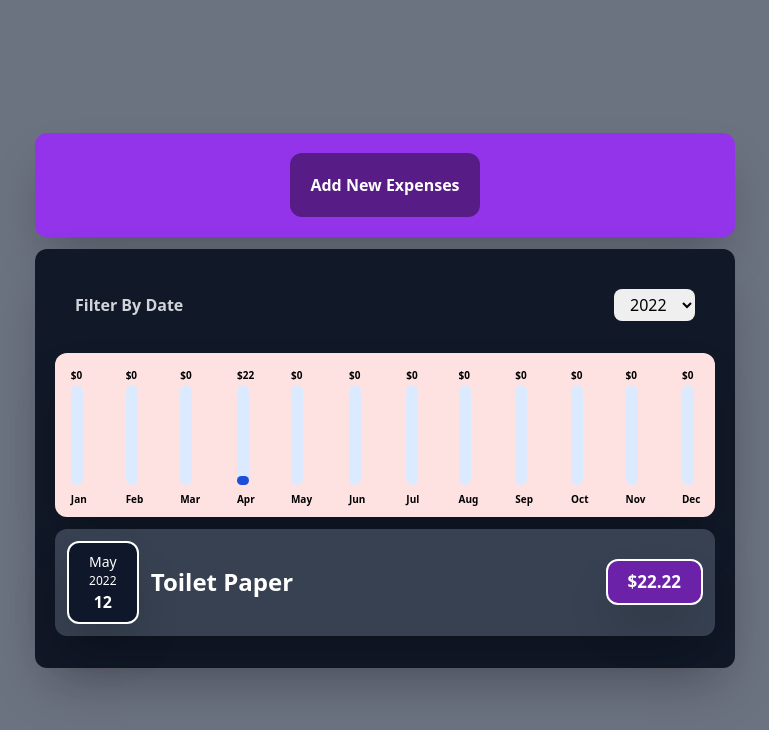
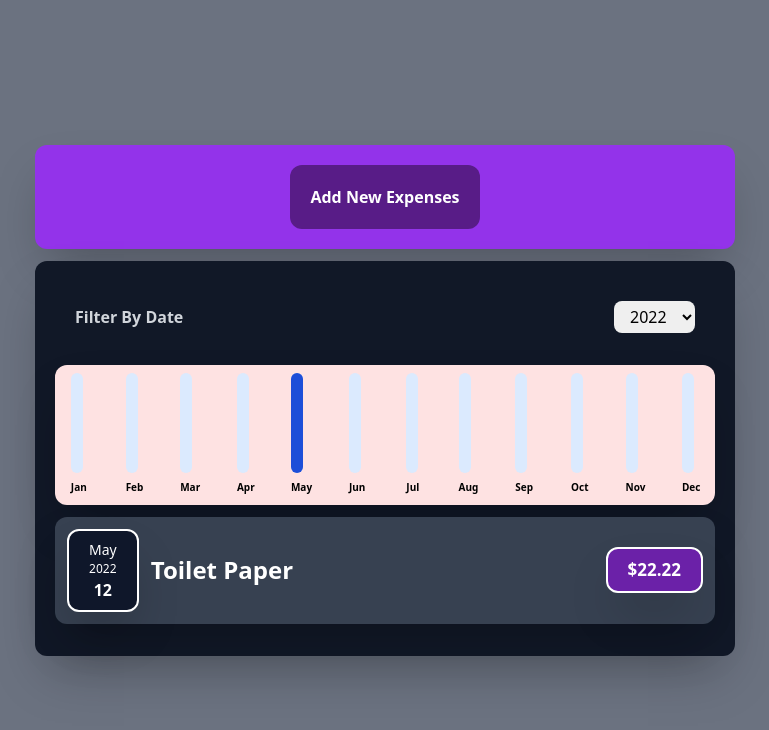
Before and after one commit to sirjandrn25/learning, a React (Vite) app: page / in a window 1280 px wide. Shown: the top 730 px of the page, without its empty margins (255-1024 px from the left). Built offline with nearby package versions, Linux system fonts and the light colour scheme.

Commit message:
update expense figure to expense chart

```diff
--- a/src/day2/AddNewExpense/AddExpenses.jsx
+++ b/src/day2/AddNewExpense/AddExpenses.jsx
@@ -43,7 +43,7 @@ const Form = ({ handleOpen, onAddNewExpense }) => {
     const new_expense = {
       id: Math.floor(Math.random() * 1000),
       title: title,
-      amount: amount,
+      amount: +amount,
       date: new Date(date),
     }
     onAddNewExpense(new_expense)
--- /dev/null
+++ b/src/day2/Chart/CharBar.jsx
@@ -0,0 +1,24 @@
+import React from 'react'
+
+const ChartBar = (props) => {
+  let fillHeight = '0%'
+  if (props.maxValue > 0) {
+    fillHeight = Math.floor((props.value / props.maxValue) * 100) + '%'
+    if (props.value) {
+      console.log(props.label)
+      console.log(fillHeight)
+    }
+  }
+  return (
+    <div>
+      <div className='bg-blue-100 rounded-lg w-3 h-[100px] relative'>
+        <div
+          className={`transition-all delay-300 ease-linear w-full bg-blue-700 rounded-lg absolute bottom-0 `}
+          style={{ height: fillHeight }}></div>
+      </div>
+      <span className='font-bold text-[10px]'>{props.label}</span>
+    </div>
+  )
+}
+
+export default ChartBar
--- /dev/null
+++ b/src/day2/Chart/Chart.jsx
@@ -0,0 +1,21 @@
+import React from 'react'
+import ChartBar from './CharBar'
+import Card from '../UI/Card'
+
+const Chart = (props) => {
+  const value_list = props.dataPoints.map((dataPoint) => dataPoint.value)
+  const maxValue = Math.max(...value_list)
+  return (
+    <Card className='bg-red-100 mb-3 py-2 justify-items-center w-full grid grid-cols-12 gap-2 '>
+      {props.dataPoints.map((dataPoint) => {
+        return <ChartBar value={dataPoint.value} label={dataPoint.label} maxValue={maxValue} key={dataPoint.label} />
+      })}
+      {/* {Object.keys(months).map((key) => {
+        const [total_amount, total_times] = getTotalExpensesInMonth(months[key])
+        return <ExpenseBar key={key} month={key} total_amount={total_amount} total_times={total_times} />
+      })} */}
+    </Card>
+  )
+}
+
+export default Chart
--- a/src/day2/ExpenseTrackerContainer.jsx
+++ b/src/day2/ExpenseTrackerContainer.jsx
@@ -5,6 +5,7 @@ import ItemContainer from './Expenses/ItemContainer'
 import ExpenseFigure from './Expenses/ExpenseFigure'
 import FilterExpenses from './Expenses/FilterExpenses'
 import AddExpenses from './AddNewExpense/AddExpenses'
+import ExpensesChart from './Expenses/ExpensesChart'
 
 const item_list = [
   {
@@ -30,9 +31,7 @@ const ExpenseTrackerContainer = () => {
       return [expense, ...prev_expenses]
     })
   }
-  // const filterExpenses = () => {
-  //   return expenses.filter((expense) => expense.getFullYear().toString() === filterYear)
-  // }
+  const filterExpenses = expenses.filter((expense) => expense.date.getFullYear().toString() === filterYear)
 
   return (
     <div className='bg-gray-500 min-h-screen w-screen flex justify-center items-center'>
@@ -40,8 +39,9 @@ const ExpenseTrackerContainer = () => {
         <AddExpenses onAddNewExpense={addNewExpense} />
         <Card className='w-full bg-gray-900 p-5 '>
           <FilterExpenses onChangeFilterYear={setFilterYear} filterYear={filterYear} />
-          <ExpenseFigure expenses={expenses} filterYear={filterYear} />
-          <ItemContainer items={expenses} filterYear={filterYear} />
+          {/* <ExpenseFigure expenses={filterExpenses} /> */}
+          <ExpensesChart expenses={filterExpenses} />
+          <ItemContainer items={filterExpenses} />
         </Card>
       </div>
     </div>
--- a/src/day2/Expenses/ExpenseBar.jsx
+++ /dev/null
@@ -1,17 +0,0 @@
-import React from 'react'
-
-const ExpenseBar = (props) => {
-  return (
-    <div>
-      <span className='font-bold text-[10px]'>${props.total_amount}</span>
-      <div className='bg-blue-100 rounded-lg w-3 h-[100px] relative'>
-        <div
-          className={`transition-all delay-300 ease-linear w-full bg-blue-700 rounded-lg absolute bottom-0 `}
-          style={{ height: `${(props.total_times / 12) * 100}%` }}></div>
-      </div>
-      <span className='font-bold text-[10px]'>{props.month}</span>
-    </div>
-  )
-}
-
-export default ExpenseBar
--- a/src/day2/Expenses/ExpenseFigure.jsx
+++ /dev/null
@@ -1,45 +0,0 @@
-import React from 'react'
-// import Card from './Card'
-import Card from '../UI/Card'
-import ExpenseBar from './ExpenseBar'
-
-const months = {
-  Jan: '01',
-  Feb: '02',
-  Mar: '03',
-  Apr: '04',
-  May: '05',
-  Jun: '06',
-  Jul: '07',
-  Aug: '08',
-  Sep: '09',
-  Oct: '10',
-  Nov: '11',
-  Dec: '12',
-}
-
-const ExpenseFigure = (props) => {
-  const getTotalExpensesInMonth = (month) => {
-    let curr_month_expenses = props.expenses.filter((expense) => {
-      return expense.date.getMonth() === parseInt(month) && expense.date.getFullYear().toString() === props.filterYear
-    })
-    let total_amount = 0
-    // console.log(curr_month_expenses)
-    for (let expense of curr_month_expenses) {
-      total_amount += parseInt(expense.amount)
-    }
-    const total_times = curr_month_expenses.length
-
-    return [total_amount, total_times]
-  }
-  return (
-    <Card className='bg-red-100 mb-3 py-2 justify-items-center w-full grid grid-cols-12 gap-2 '>
-      {Object.keys(months).map((key) => {
-        const [total_amount, total_times] = getTotalExpensesInMonth(months[key])
-        return <ExpenseBar key={key} month={key} total_amount={total_amount} total_times={total_times} />
-      })}
-    </Card>
-  )
-}
-
-export default ExpenseFigure
--- a/src/day2/Expenses/ExpenseItem.jsx
+++ b/src/day2/Expenses/ExpenseItem.jsx
@@ -5,6 +5,7 @@ import DateContainer from './DateContainer'
 
 const ExpenseItem = (props) => {
   return (
+    <li>
       <Card className='bg-gray-700 h-auto w-full p-3 flex flex-row justify-between items-center mb-3'>
         <div className='flex flex-row items-center'>
           <DateContainer date={props.expense.date} />
@@ -15,6 +16,7 @@ const ExpenseItem = (props) => {
           ${props.expense.amount}
         </Card>
       </Card>
+    </li>
   )
 }
 
--- /dev/null
+++ b/src/day2/Expenses/ExpensesChart.jsx
@@ -0,0 +1,27 @@
+import React from 'react'
+import Chart from '../Chart/Chart'
+
+const ExpensesChart = (props) => {
+  let dataPoints = [
+    { label: 'Jan', value: 0 },
+    { label: 'Feb', value: 0 },
+    { label: 'Mar', value: 0 },
+    { label: 'Apr', value: 0 },
+    { label: 'May', value: 0 },
+    { label: 'Jun', value: 0 },
+    { label: 'Jul', value: 0 },
+    { label: 'Aug', value: 0 },
+    { label: 'Sep', value: 0 },
+    { label: 'Oct', value: 0 },
+    { label: 'Nov', value: 0 },
+    { label: 'Dec', value: 0 },
+  ]
+
+  for (let expense of props.expenses) {
+    dataPoints[expense.date.getMonth()].value += expense.amount
+  }
+  console.log(dataPoints)
+  return <Chart dataPoints={dataPoints} />
+}
+
+export default ExpensesChart
--- a/src/day2/Expenses/FilterExpenses.jsx
+++ b/src/day2/Expenses/FilterExpenses.jsx
@@ -11,7 +11,6 @@ const rangeOfDate = (start, end) => {
 const FilterExpenses = (props) => {
   // const [filterYear, setFilterYear] = React.useState('2022')
   const handleFilterChange = (e) => {
-    console.log(e.target.value)
     props.onChangeFilterYear(e.target.value)
   }
 
--- a/src/day2/Expenses/ItemContainer.jsx
+++ b/src/day2/Expenses/ItemContainer.jsx
@@ -4,16 +4,22 @@ import ExpenseItem from './ExpenseItem'
 const ItemContainer = (props) => {
   // console.log(props.items)
 
-  const renderItems = () => {
-    const items = props.items.filter((item) => item.date.getFullYear().toString() === props.filterYear)
-    // const items = props.items()
-    if (items.length) {
-      return items.map((item) => <ExpenseItem expense={item} key={item.id} />)
-    } else {
-      return <p className='text-white font-bold text-[22px]'>Expenses Are not available</p>
-    }
+  // const renderItems = () => {
+  //   const items = props.items.filter((item) => item.date.getFullYear().toString() === props.filterYear)
+  //   // const items = props.items()
+  //   if (items.length) {
+  //     return items.map((item) => <ExpenseItem expense={item} key={item.id} />)
+  //   } else {
+  //     return <p className='text-white font-bold text-[22px]'>Expenses Are not available</p>
+  //   }
+  // }
+
+  let expensesContent = <li className='text-white font-bold text-[22px]'>Expenses Are not available</li>
+  if (props.items.length) {
+    expensesContent = props.items.map((item) => <ExpenseItem expense={item} key={item.id} />)
   }
-  return <div className='h-auto w-full'>{renderItems()}</div>
+
+  return <ul className='h-auto w-full'>{expensesContent}</ul>
 }
 
 export default ItemContainer
```
Lines whose indentation alone changed are shown as unchanged.
